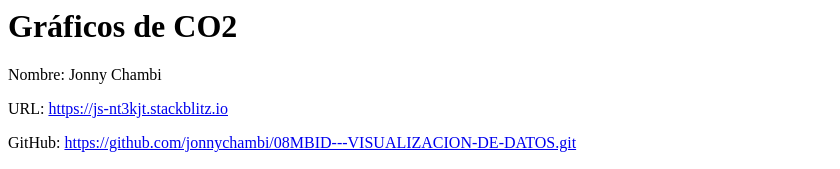
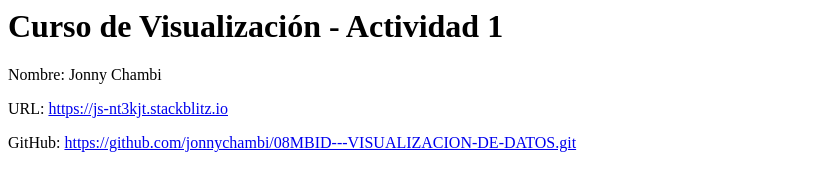
Before and after one commit to jonnychambi/js-nt3kjt, a website: page index.html in a window 1280 px wide. Shown: the top 169 px of the page, without its empty margins (0-840 px from the left). Drawn offline with Linux system fonts and the light colour scheme.

Commit message:
1 file modified

```diff
--- a/index.html
+++ b/index.html
@@ -1,5 +1,5 @@
 <div id="app"></div>
-<h1> Gráficos de CO2</h1>
+<h1> Curso de Visualización - Actividad 1</h1>
 <p>Nombre: Jonny Chambi</p>
 <p> URL: <a href="https://js-nt3kjt.stackblitz.io"> https://js-nt3kjt.stackblitz.io </a></p>
 <p> GitHub: <a href="https://github.com/jonnychambi/08MBID---VISUALIZACION-DE-DATOS.git">https://github.com/jonnychambi/08MBID---VISUALIZACION-DE-DATOS.git </a> </p>
```
